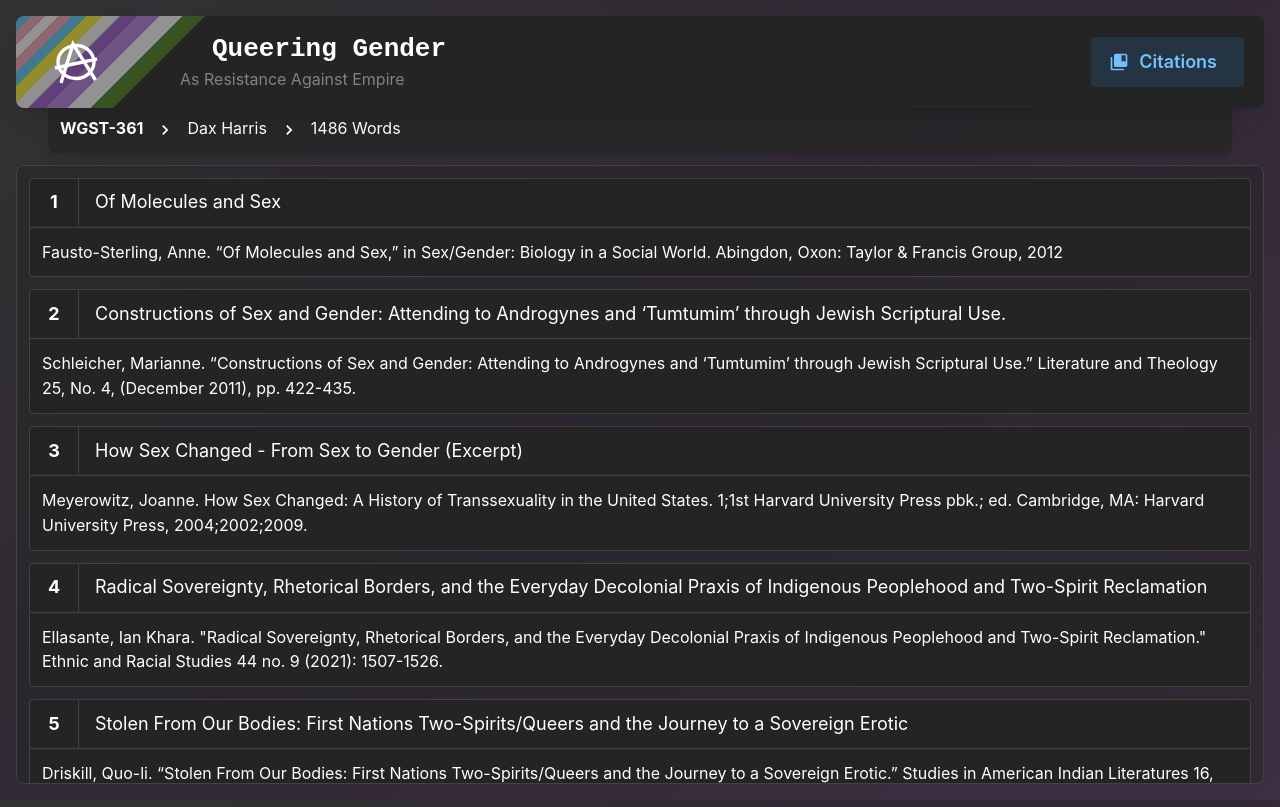
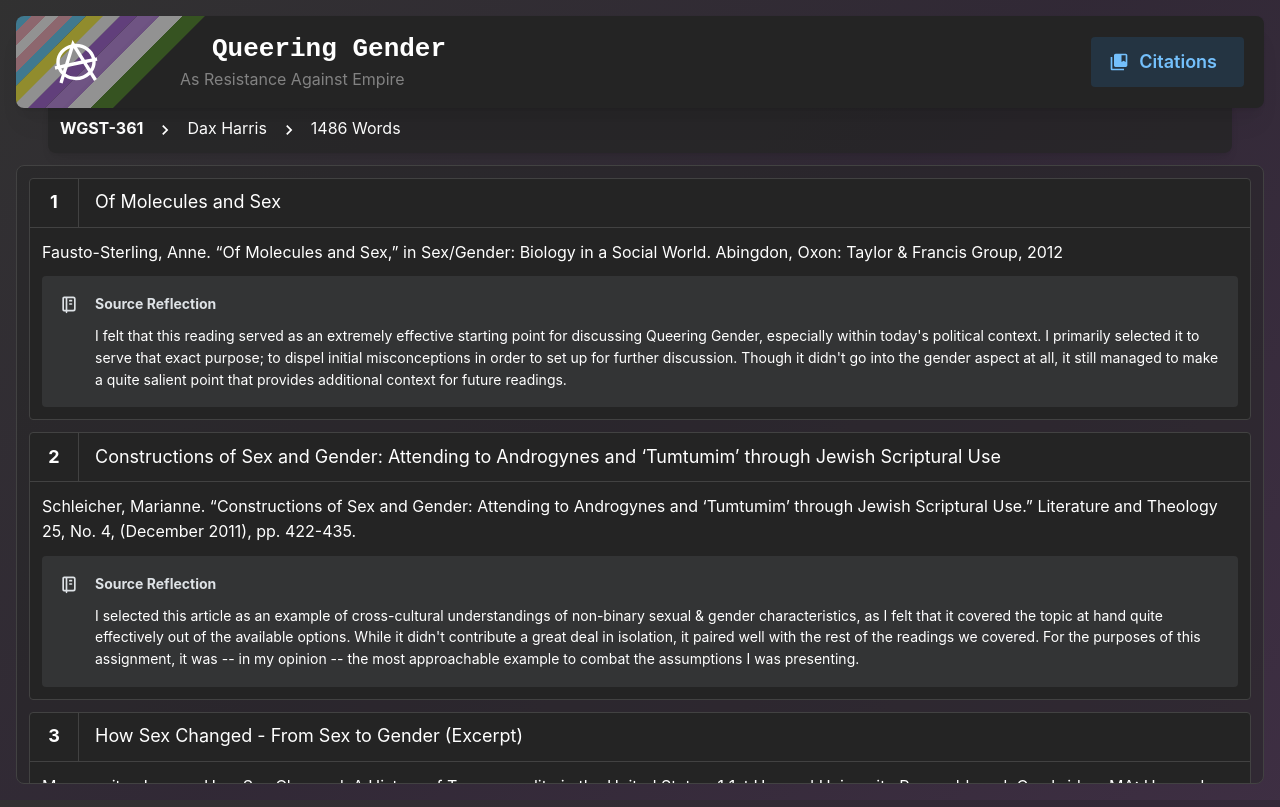
Before and after one commit to dax-dot-gay/WGST-361-Final, a React (Vite) app in the folder wgst-361-proj/: page /citations in a window 1280 px wide. Built offline with nearby package versions, Linux system fonts and the light colour scheme.

Commit message:
we done baybeee

```diff
--- a/wgst-361-proj/src/CitationPanel.tsx
+++ b/wgst-361-proj/src/CitationPanel.tsx
@@ -1,55 +1,109 @@
-import { ScrollAreaAutosize, Stack } from "@mantine/core";
+import { Alert, ScrollAreaAutosize, SimpleGrid, Text } from "@mantine/core";
 import { Citation } from "./components/Citations";
+import { TbNotebook } from "react-icons/tb";
 
 export function CitationPanel() {
     return (
         <ScrollAreaAutosize mah="calc(100vh - 183px)">
-            <Stack gap="sm" p="sm" className="citation-list">
+            <SimpleGrid verticalSpacing="sm" spacing="sm" p="sm" className="citation-list" cols={{ base: 1, xl: 2 }}>
                 <Citation citeKey={1} title="Of Molecules and Sex" url="/assets/sources/of_molecules_and_sex.pdf">
+                    <Text>
                         Fausto-Sterling, Anne. “Of Molecules and Sex,” in Sex/Gender: Biology in a Social World. Abingdon, Oxon:
                         Taylor & Francis Group, 2012
+                    </Text>
+
+                    <Alert color="gray" icon={<TbNotebook size={20} />} title="Source Reflection">
+                        I felt that this reading served as an extremely effective starting point for discussing Queering Gender,
+                        especially within today's political context. I primarily selected it to serve that exact purpose; to
+                        dispel initial misconceptions in order to set up for further discussion. Though it didn't go into the
+                        gender aspect at all, it still managed to make a quite salient point that provides additional context
+                        for future readings.
+                    </Alert>
                 </Citation>
                 <Citation
                     citeKey={2}
-                    title="Constructions of Sex and Gender: Attending to Androgynes and ‘Tumtumim’ through Jewish Scriptural Use."
+                    title="Constructions of Sex and Gender: Attending to Androgynes and ‘Tumtumim’ through Jewish Scriptural Use"
                     url="/assets/sources/jewish_sex_and_gender.pdf"
                 >
+                    <Text>
                         Schleicher, Marianne. “Constructions of Sex and Gender: Attending to Androgynes and ‘Tumtumim’ through
                         Jewish Scriptural Use.” Literature and Theology 25, No. 4, (December 2011), pp. 422-435.
+                    </Text>
+                    <Alert color="gray" icon={<TbNotebook size={20} />} title="Source Reflection">
+                        I selected this article as an example of cross-cultural understandings of non-binary sexual & gender
+                        characteristics, as I felt that it covered the topic at hand quite effectively out of the available
+                        options. While it didn't contribute a great deal in isolation, it paired well with the rest of the
+                        readings we covered. For the purposes of this assignment, it was -- in my opinion -- the most
+                        approachable example to combat the assumptions I was presenting.
+                    </Alert>
                 </Citation>
                 <Citation
                     citeKey={3}
                     title="How Sex Changed - From Sex to Gender (Excerpt)"
                     url="/assets/sources/from_sex_to_gender.pdf"
                 >
+                    <Text>
                         Meyerowitz, Joanne. How Sex Changed: A History of Transsexuality in the United States. 1;1st Harvard
                         University Press pbk.; ed. Cambridge, MA: Harvard University Press, 2004;2002;2009.
+                    </Text>
+                    <Alert color="gray" icon={<TbNotebook size={20} />} title="Source Reflection">
+                        This article was selected to complement Fausto-Sterling's primarily biological description of sexual
+                        characteristics. Specifically, it served to better bring into context the sexual characteristics being
+                        described in relation to wider concepts of gender identity and presentation. Personally, its focus on
+                        specific, personal examples helped bring the reading into its surrounding context more clearly, as queer
+                        histories are often harder to parse without understanding the <em>people</em> that were affected.
+                    </Alert>
                 </Citation>
                 <Citation
                     citeKey={4}
                     title="Radical Sovereignty, Rhetorical Borders, and the Everyday Decolonial Praxis of Indigenous Peoplehood and Two-Spirit Reclamation"
                     url="/assets/sources/radical_sovereignty.pdf"
                 >
+                    <Text>
                         Ellasante, Ian Khara. "Radical Sovereignty, Rhetorical Borders, and the Everyday Decolonial Praxis of
                         Indigenous Peoplehood and Two-Spirit Reclamation." Ethnic and Racial Studies 44 no. 9 (2021): 1507-1526.
+                    </Text>
+                    <Alert color="gray" icon={<TbNotebook size={20} />} title="Source Reflection">
+                        Ellasante's piece stood out starkly, especially given my personal context as an activist against the
+                        overreaches of the American hegemony. It was an extremely good way to define useful terms of
+                        decolonization, and served a large part in delivering my eventual point. It contributed similarly to my
+                        understanding of the class -- I hadn't truly considered language as a form of colonization until I read
+                        this piece.
+                    </Alert>
                 </Citation>
                 <Citation
                     citeKey={5}
                     title="Stolen From Our Bodies: First Nations Two-Spirits/Queers and the Journey to a Sovereign Erotic"
                     url="/assets/sources/stolen_bodies.pdf"
                 >
-                    Driskill, Quo-li. “Stolen From Our Bodies: First Nations Two-Spirits/Queers and the Journey to a Sovereign
-                    Erotic.” Studies in American Indian Literatures 16, no. 2 (2004): 50–64.
+                    <Text>
+                        Driskill, Qwo-li. “Stolen From Our Bodies: First Nations Two-Spirits/Queers and the Journey to a
+                        Sovereign Erotic.” Studies in American Indian Literatures 16, no. 2 (2004): 50–64.
+                    </Text>
+                    <Alert color="gray" icon={<TbNotebook size={20} />} title="Source Reflection">
+                        Despite the surrounding controversy, this piece still contained some useful information. Additionally,
+                        the controversy proved a point in and of itself, which allowed me to use this source for multiple
+                        disparate purposes. The controversy was also what made it stand out during class -- it hadn't been
+                        pointed out beforehand as controversial, so discovering that as a class was a worthwhile exercise.
+                    </Alert>
                 </Citation>
                 <Citation
                     citeKey={6}
                     title="Decolonising Trans‐Affirming Language in Aotearoa"
                     url="/assets/sources/decolonising_trans.pdf"
                 >
+                    <Text>
                         Bres, Julia. "Decolonising Trans‐Affirming Language in Aotearoa." Journal of Sociolinguistics 28, no. 3
                         (2024): 30-34.
+                    </Text>
+                    <Alert color="gray" icon={<TbNotebook size={20} />} title="Source Reflection">
+                        This piece served as a good end point for this assignment; it provided solid means of resisting
+                        rhetorical imperialism, and focused very specifically on an area which I care deeply about. In terms of
+                        its presence in class, it was equally impactful, and provided additional useful context to Ellasante's
+                        piece from earlier.
+                    </Alert>
                 </Citation>
-            </Stack>
+            </SimpleGrid>
         </ScrollAreaAutosize>
     );
 }
--- a/wgst-361-proj/src/components/Citations.tsx
+++ b/wgst-361-proj/src/components/Citations.tsx
@@ -41,7 +41,7 @@ export function Citation({
         >
             <Stack gap={0}>
                 <Group gap={0} wrap="nowrap" p={0}>
-                    <Center w="48px" h="48px">
+                    <Center w="48px" h="48px" miw="48px" mih="48px">
                         <Text size="lg" fw="bold">
                             {citeKey}
                         </Text>
@@ -52,7 +52,9 @@ export function Citation({
                     </Text>
                 </Group>
                 <Divider />
-                <Text p="sm">{children}</Text>
+                <Stack p="sm" gap="sm">
+                    {children}
+                </Stack>
             </Stack>
         </Paper>
     );
```
Lines whose indentation alone changed are shown as unchanged.
